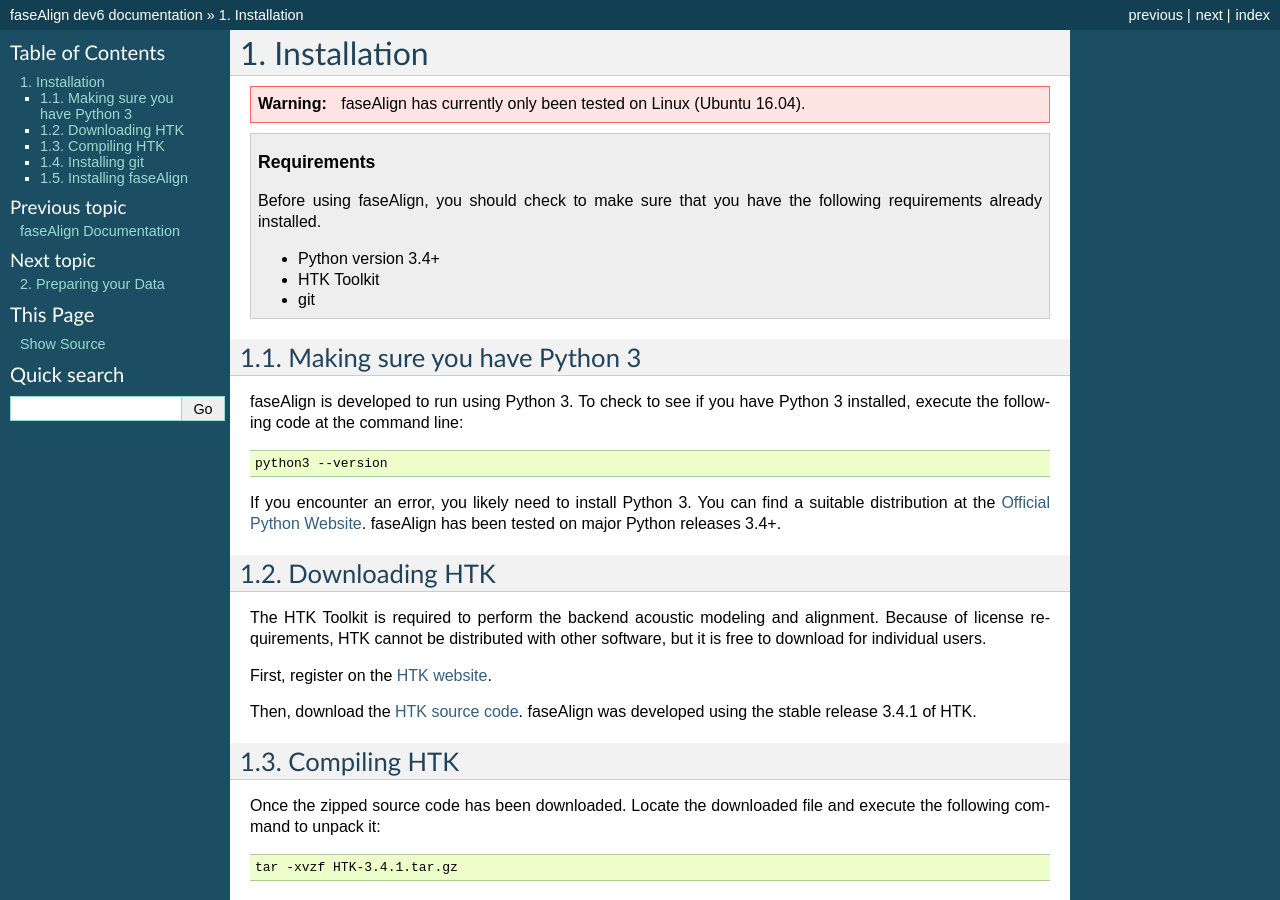
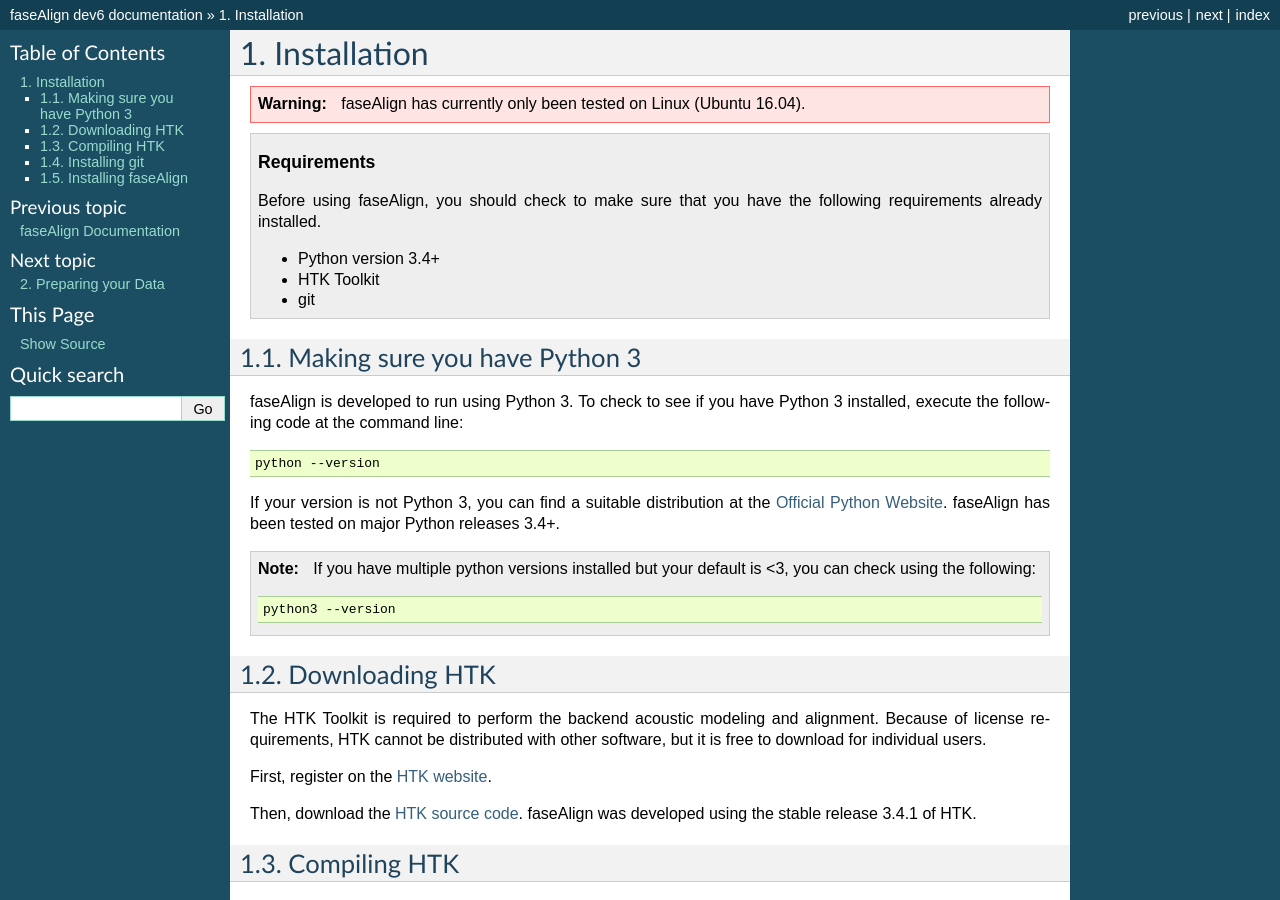
Before and after one commit to EricWilbanks/faseAlign, a Sphinx documentation site: the page built from docs/installation.rst, in a window 1280 px wide and 900 px high. Built offline with Sphinx 7.4.7, drawn with Linux system fonts in a browser that asks for light colours.

Commit message:
update installation.rst

```diff
--- a/docs/installation.rst
+++ b/docs/installation.rst
@@ -20,10 +20,16 @@
 
 .. code-block:: bash
 
-	python3 --version
+	python --version
 
-If you encounter an error, you likely need to install Python 3. You can find a suitable distribution at the `Official Python Website <https://www.python.org/downloads/>`_. faseAlign has been tested on major Python releases 3.4+.
+If your version is not Python 3, you can find a suitable distribution at the `Official Python Website <https://www.python.org/downloads/>`_. faseAlign has been tested on major Python releases 3.4+.
 
+.. note::
+	If you have multiple python versions installed but your default is <3, you can check using the following:
+
+	.. code-block:: bash
+
+		python3 --version
 
 Downloading HTK
 ----------------------
```
